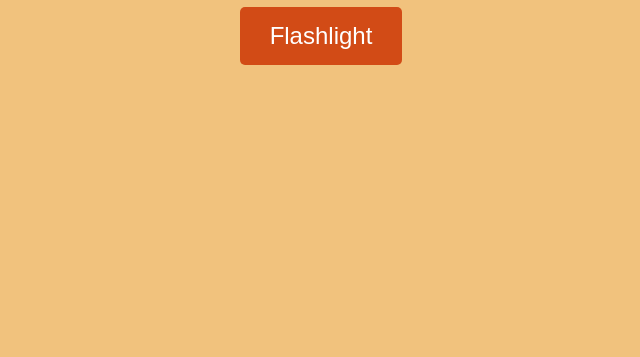
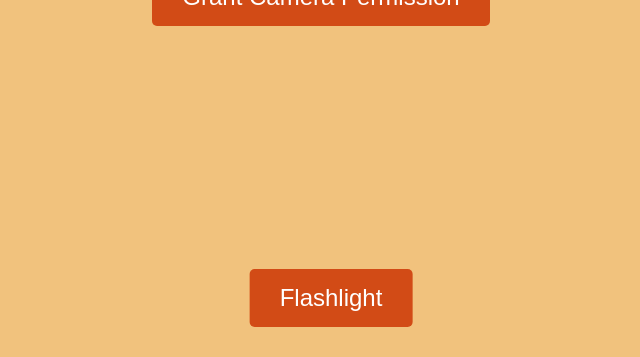
Before and after one commit to Scooby0591/meow1, a plain HTML site: page index.html in a window 1280 px wide. Shown: the part 443-800 px from the top of the page, without its empty margins (319-959 px from the left). Drawn offline with Linux system fonts and the light colour scheme.

Commit message:
Update styles.css

```diff
--- a/styles.css
+++ b/styles.css
@@ -53,3 +53,11 @@ button:hover {
     border: 2px solid #D24B16;
     cursor: pointer;
 }
+
+/* Position the flashlight button at the bottom */
+#flashlight-btn {
+    position: fixed;
+    bottom: 20px;
+    left: 50%;
+    transform: translateX(-50%);
+}
```
